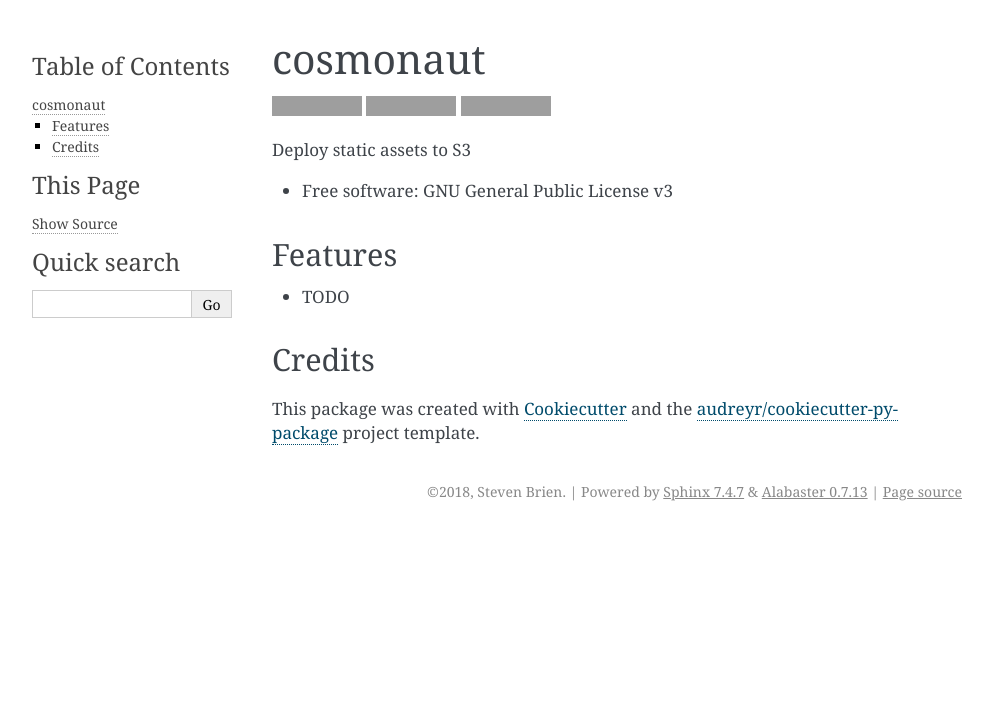
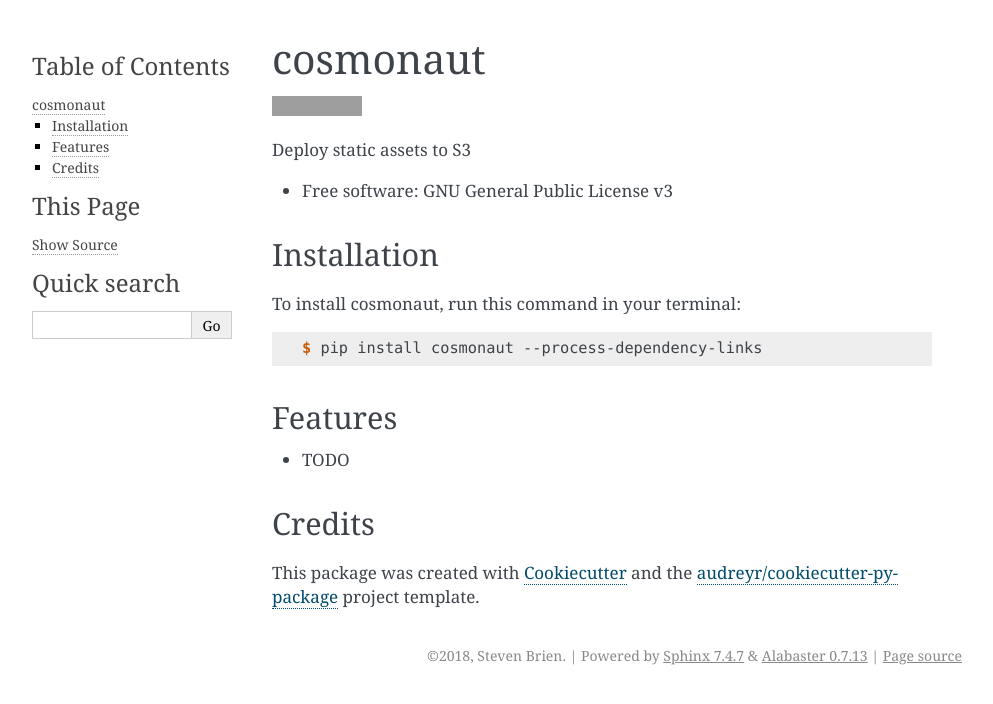
Before and after one commit to spbrien/cosmonaut, a Sphinx documentation site: the page built from docs/readme.rst, in a window 1280 px wide. Shown: the top 704 px of the page, without its empty margins (148-1141 px from the left). Built offline with Sphinx 7.4.7, drawn with Linux system fonts in a browser that asks for light colours; pages that are not in the unit, such as notebooks, are missing from menus; grey boxes are pictures that could not be loaded.

```diff
--- a/README.rst
+++ b/README.rst
@@ -6,21 +6,20 @@ cosmonaut
 .. image:: https://img.shields.io/pypi/v/cosmonaut.svg
         :target: https://pypi.python.org/pypi/cosmonaut
 
-.. image:: https://img.shields.io/travis/spbrien/cosmonaut.svg
-        :target: https://travis-ci.org/spbrien/cosmonaut
-
-.. image:: https://readthedocs.org/projects/cosmonaut/badge/?version=latest
-        :target: https://cosmonaut.readthedocs.io/en/latest/?badge=latest
-        :alt: Documentation Status
-
-
-
 
 Deploy static assets to S3
 
 
 * Free software: GNU General Public License v3
 
+Installation
+--------
+
+To install cosmonaut, run this command in your terminal:
+
+.. code-block:: console
+
+    $ pip install cosmonaut --process-dependency-links
 
 Features
 --------
--- a/docs/installation.rst
+++ b/docs/installation.rst
@@ -12,7 +12,7 @@ To install cosmonaut, run this command in your terminal:
 
 .. code-block:: console
 
-    $ pip install cosmonaut
+    $ pip install cosmonaut --process-dependency-links
 
 This is the preferred method to install cosmonaut, as it will always install the most recent stable release.
 
--- a/setup.py
+++ b/setup.py
@@ -54,6 +54,6 @@ setup(
     test_suite='tests',
     tests_require=test_requirements,
     url='https://github.com/spbrien/cosmonaut',
-    version='0.1.1',
+    version='0.1.2',
     zip_safe=False,
 )
```
